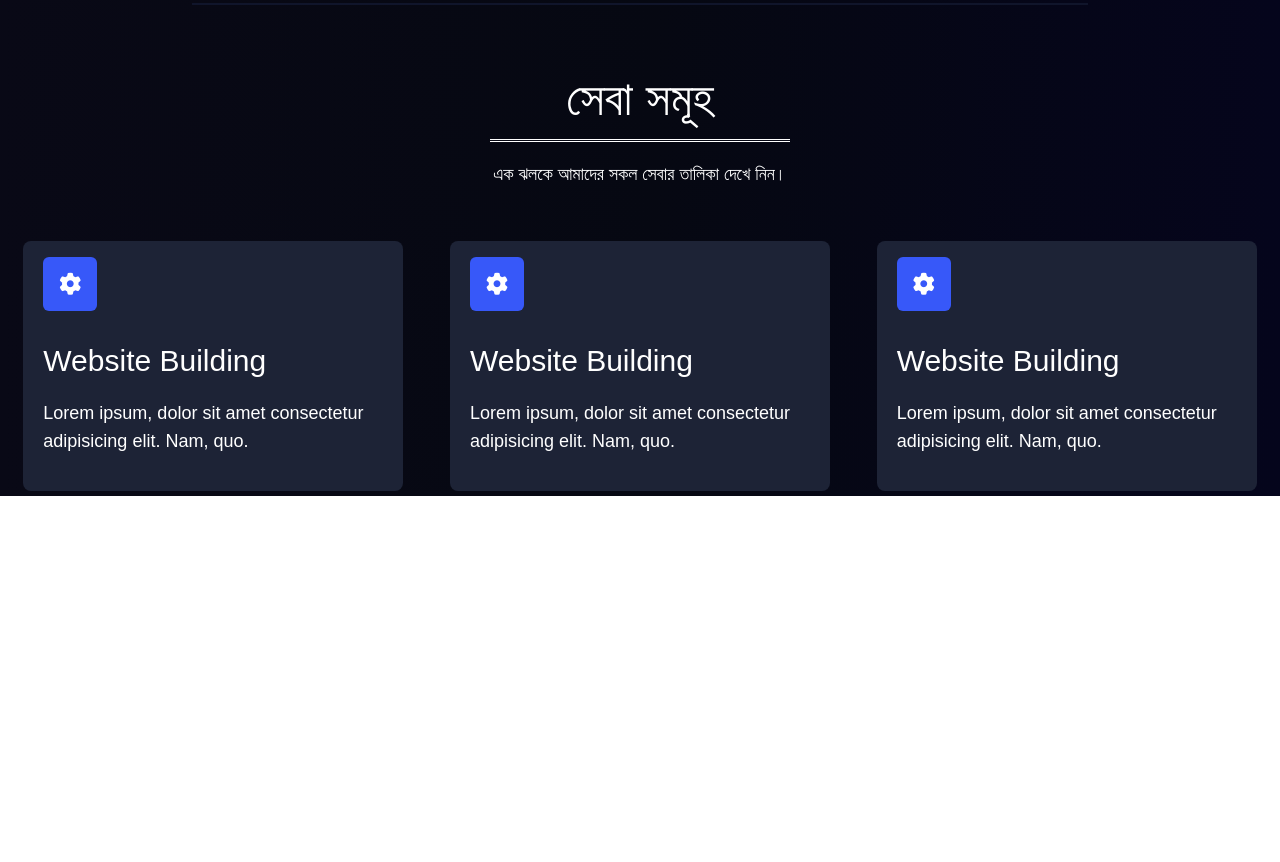
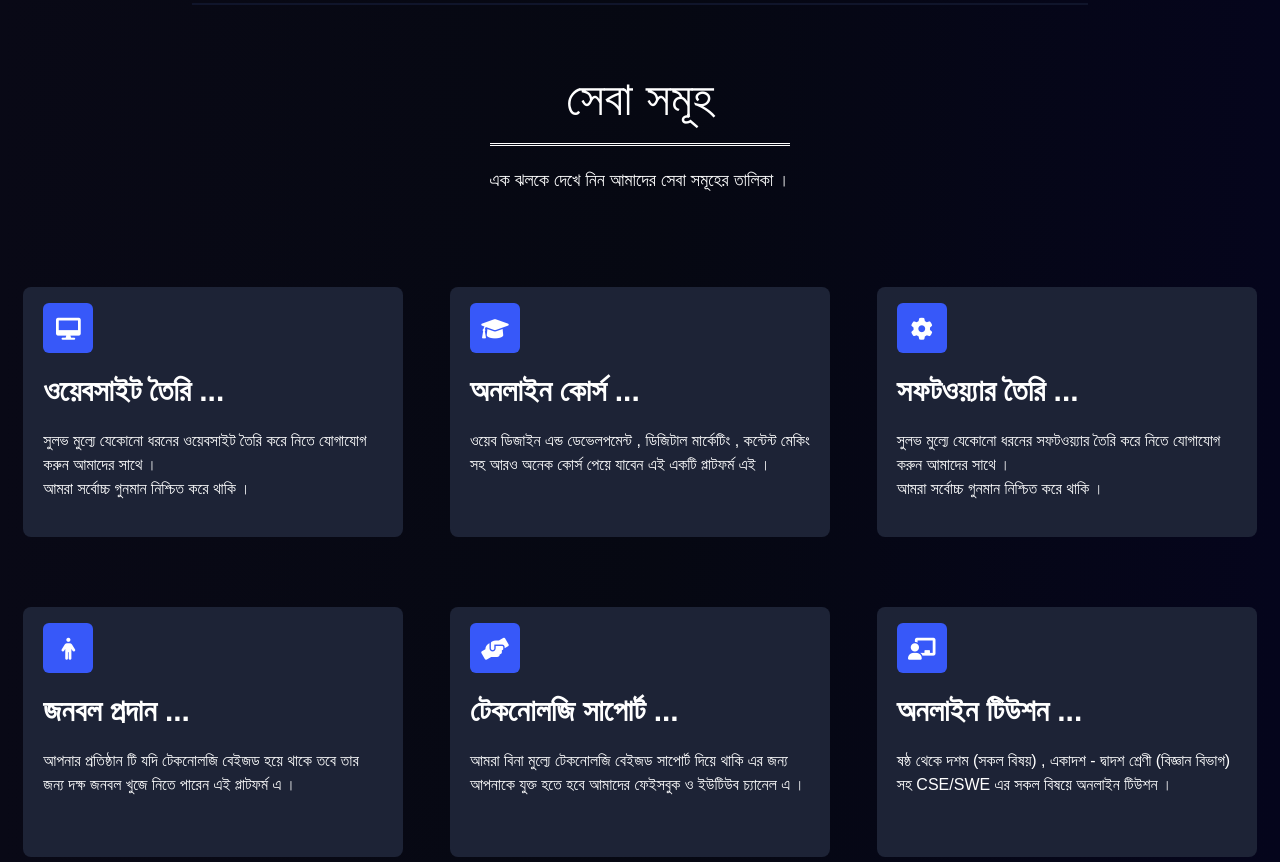
Before and after one commit to ahsan-ul-alam/AR-2, a plain HTML site: page index.html in a window 1280 px wide. Shown: the part 799-1661 px from the top of the page. Before the commit the page ends 1295 px from the top, so only its background shows below. Drawn offline with nearby package versions, Linux system fonts and the light colour scheme.

Commit message:
After adding servieces

```diff
--- a/assets/css/custom.css
+++ b/assets/css/custom.css
@@ -47,6 +47,7 @@ header {
     background: #1d2336;
     margin: 5px 7px;
     transition: .3s ease-in-out;
+    cursor: pointer;
 }
 .card:hover{
     background: #1d253e;
@@ -54,6 +55,7 @@ header {
 }
 .container {
     justify-content: space-around !important;
+    margin-top: 60px;
 }
 .services{
     margin-top: 50px;
@@ -86,13 +88,23 @@ header {
 }
 .underdevider{
     width: 300px;
-    margin: 10px auto;
+    margin: 0 auto;
+    margin-top: 20px;
+    margin-bottom: 12px;
     border-bottom: 3px double white;
 }
-.curve {
-    margin-top: -20px !important;
-}
+
 .service-icon{
     font-size: 22px;
     background:#3758F9;
+    margin: auto auto;
+    padding: 15px 10px;
+    height: 50px;
+    width:50px;
+    text-align: center;
 }
+.institute{
+    color: rgb(154, 7, 7);
+    font-size: 60px;
+    text-shadow: 3px -1px 3px rgba(255,255,255,0.6);
+}
--- a/index.html
+++ b/index.html
@@ -4,7 +4,8 @@
 <head>
   <meta charset="UTF-8">
   <meta name="viewport" content="width=device-width, initial-scale=1.0">
-  <title>Responsive Navbar</title>
+  <link rel="shortcut icon" href="./assets/logo.png" type="image/x-icon">
+  <title>AR Web Academy</title>
   <link rel="stylesheet" href="https://cdnjs.cloudflare.com/ajax/libs/font-awesome/6.5.1/css/all.min.css"
     integrity="sha512-DTOQO9RWCH3ppGqcWaEA1BIZOC6xxalwEsw9c2QQeAIftl+Vegovlnee1c9QX4TctnWMn13TZye+giMm8e2LwA=="
     crossorigin="anonymous" referrerpolicy="no-referrer" />
@@ -81,9 +82,9 @@
       <!-- Left Column for Text and Button -->
       <div class="left ">
         <h1 class="text-3xl md:text-5xl lg:text-4xl font-bold">
-          AR Web Academy তে আপনাকে <br> <span class="boro">স্বাগতম</span>
+          <span class="institute">AR Web Academy</span> তে আপনাকে <br> <span class="boro">স্বাগতম</span>...
         </h1>
-        <ul class="bangla mb-8 text-2xl md:text-xl " style="line-height: 47px;">
+        <ul class="bangla mb-8 text-2xl md:text-xl mt-3 " style="line-height: 47px;">
           <li>
             <i class="fa fa-graduation-cap" style="color: rgb(124, 183, 245);"></i> আমরা আছি ২৪/৭ আপনাদের পাশে ।
           </li>
@@ -116,37 +117,63 @@
     <!-- ======================== -->
     <!-- Service section start here  -->
     <div class="services">
+
       <div class="py-5 px-8 text-center my-5">
         <h1 class="text-white mb-4 text-5xl">সেবা সমূহ</h1>
         <div class="underdevider mt-4"></div>
-        <p class="p-2 text-lg text-white">এক ঝলকে আমাদের সকল সেবার তালিকা দেখে নিন।</p>
-      </div>
-    <div class="container flex items-center content-center flex-wrap mx-auto">
-
-      <div class="card rounded-lg py-4 px-5 bg-dark">
-        <i class="fa-solid fa-gear text-5xl text-white p-4 service-icon rounded-md mb-3 mb-5"></i>
-        <h1 class="text-3xl text-white my-5">Website Building</h1>
-        <p class="text-lg text-white pb-3">Lorem ipsum, dolor sit amet consectetur adipisicing elit. Nam, quo.</p>
-      </div>
-      <div class="card rounded-lg py-4 px-5 bg-dark">
-        <i class="fa-solid fa-gear text-5xl text-white p-4 service-icon rounded-md mb-3 mb-5"></i>
-        <h1 class="text-3xl text-white my-5">Website Building</h1>
-        <p class="text-lg text-white pb-3">Lorem ipsum, dolor sit amet consectetur adipisicing elit. Nam, quo.</p>
-      </div>
-      <div class="card rounded-lg py-4 px-5 bg-dark">
-        <i class="fa-solid fa-gear text-5xl text-white p-4 service-icon rounded-md mb-3 mb-5"></i>
-        <h1 class="text-3xl text-white my-5">Website Building</h1>
-        <p class="text-lg text-white pb-3">Lorem ipsum, dolor sit amet consectetur adipisicing elit. Nam, quo.</p>
+        <p class="p-2 text-lg text-white">এক ঝলকে দেখে নিন আমাদের সেবা সমূহের তালিকা ।</p>
       </div>
 
+      <div class="container flex items-center content-center flex-wrap mx-auto">
 
+        <div class="card rounded-lg py-4 px-5 bg-dark">
+          <i class="fa-solid fa-desktop text-5xl text-white  service-icon rounded-md mb-3 mb-5"></i>
+          <h1 class="text-3xl font-bold text-white my-5">ওয়েবসাইট তৈরি ...</h1>
+          <p class="text-md text-white pb-3">সুলভ মুল্যে যেকোনো ধরনের ওয়েবসাইট তৈরি করে নিতে যোগাযোগ করুন আমাদের সাথে । <br>
+         আমরা সর্বোচ্চ গুনমান নিশ্চিত করে থাকি ।
+          </p>
+        </div>
 
+        <div class="card rounded-lg py-4 px-5 bg-dark">
+          <i class="fa-solid fa-graduation-cap text-5xl text-white  service-icon rounded-md mb-3 mb-5"></i>
+          <h1 class="text-3xl font-bold text-white my-5">অনলাইন কোর্স ...</h1>
+          <p class="text-md text-white pb-3">ওয়েব ডিজাইন এন্ড ডেভেলপমেন্ট , ডিজিটাল মার্কেটিং , কন্টেন্ট মেকিং সহ আরও অনেক কোর্স পেয়ে যাবেন এই একটি প্লাটফর্ম এই ।</p>
+        </div>
 
+        <div class="card rounded-lg py-4 px-5 bg-dark">
+          <i class="fa-solid fa-gear text-5xl text-white  service-icon rounded-md mb-3 mb-5"></i>
+          <h1 class="text-3xl font-bold text-white my-5">সফটওয়্যার তৈরি ...</h1>
+          <p class="text-md text-white pb-3">সুলভ মুল্যে যেকোনো ধরনের সফটওয়্যার তৈরি করে নিতে যোগাযোগ করুন আমাদের সাথে । <br>
+         আমরা সর্বোচ্চ গুনমান নিশ্চিত করে থাকি ।
+          </p>
+        </div>
 
+      </div>
+      <!-- second service step  -->
+      <!-- second service step  -->
+      <div class="container flex items-center content-center flex-wrap mx-auto">
 
+        <div class="card rounded-lg py-4 px-5 bg-dark">
+          <i class="fa-solid fa-person text-5xl text-white  service-icon rounded-md mb-3 mb-5"></i>
+          <h1 class="text-3xl font-bold text-white my-5">জনবল প্রদান ...</h1>
+          <p class="text-md text-white pb-3">আপনার প্রতিষ্ঠান টি যদি টেকনোলজি বেইজড হয়ে থাকে তবে তার জন্য দক্ষ জনবল খুজে নিতে পারেন এই প্লাটফর্ম এ ।</p>
+        </div>
+
+        <div class="card rounded-lg py-4 px-5 bg-dark">
+          <i class="fa-solid fa-handshake-angle text-5xl text-white  service-icon rounded-md mb-3 mb-5"></i>
+          <h1 class="text-3xl font-bold text-white my-5">টেকনোলজি সাপোর্ট  ...</h1>
+          <p class="text-md text-white pb-3">আমরা বিনা মুল্যে টেকনোলজি বেইজড সাপোর্ট দিয়ে থাকি এর জন্য আপনাকে যুক্ত হতে হবে আমাদের ফেইসবুক ও ইউটিউব চ্যানেল এ ।</p>
+        </div>
+
+        <div class="card rounded-lg py-4 px-5 bg-dark">
+          <i class="fa-solid fa-chalkboard-user text-5xl text-white  service-icon rounded-md mb-3 mb-5"></i>
+          <h1 class="text-3xl font-bold text-white my-5">অনলাইন টিউশন ...</h1>
+          <p class="text-md text-white pb-3">ষষ্ঠ থেকে দশম (সকল বিষয়) , একাদশ - দ্বাদশ শ্রেণী (বিজ্ঞান বিভাগ) সহ CSE/SWE এর সকল বিষয়ে অনলাইন টিউশন ।</p>
+        </div>
+
+      </div>
 
     </div>
-  </div>
     <!-- Service section ends here  -->
     <!-- ===================== -->
 
```
